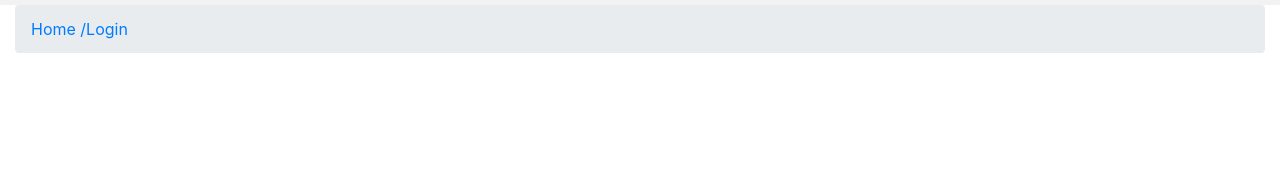
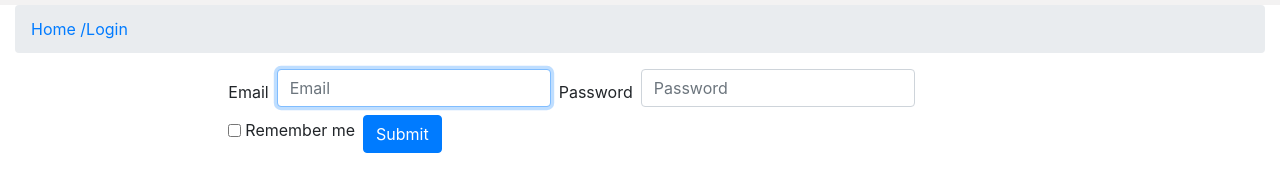
Before and after one commit to samuel18/bootstrap_static_website, a website: page login.html in a window 1280 px wide. Shown: the part 71-262 px from the top of the page. Drawn offline with nearby package versions, Linux system fonts and the light colour scheme.

Commit message:
Bootstrap class: form inline

```diff
--- a/login.html
+++ b/login.html
@@ -66,6 +66,25 @@
                 <li class="breadcumb-item"><a href="index.html">Home / </a></li>
                 <li class="breadcumb-item active"><a href="login.html"> Login</a></li>
             </ol>
+
+            <div class="row">
+                <div class="col-lg-8 mx-auto">
+                    <form class="form-inline">
+                        <label for="txtEmail" class="mr-sm-2">Email</label>
+                        <input type="email" class="form-control mb-2 mr-sm-2" id="txtEmail" placeholder="Email" autofocus="autofocus">
+
+                        <label for="txtPassword" class="mr-sm-2">Password</label>
+                        <input type="password" class="form-control mb-2 mr-sm-2" id="txtPassword" placeholder="Password">
+
+                        <div class="form-check mb-2 mr-sm-2">
+                            <label class="form-check-label">
+                            <input type="checkbox" class="form-check-input"> Remember me
+                            </label>
+                        </div>
+                        <button type="submit" class="btn btn-primary">Submit</button>
+                    </form>
+                </div>
+            </div>
         </div>
 
 
```
